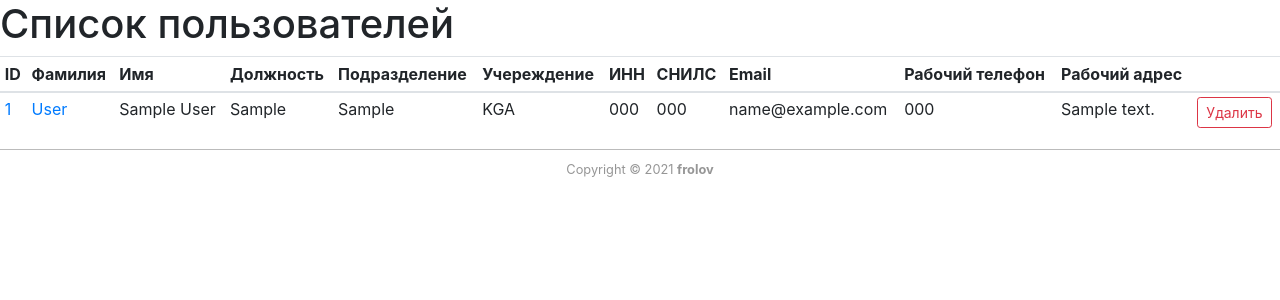
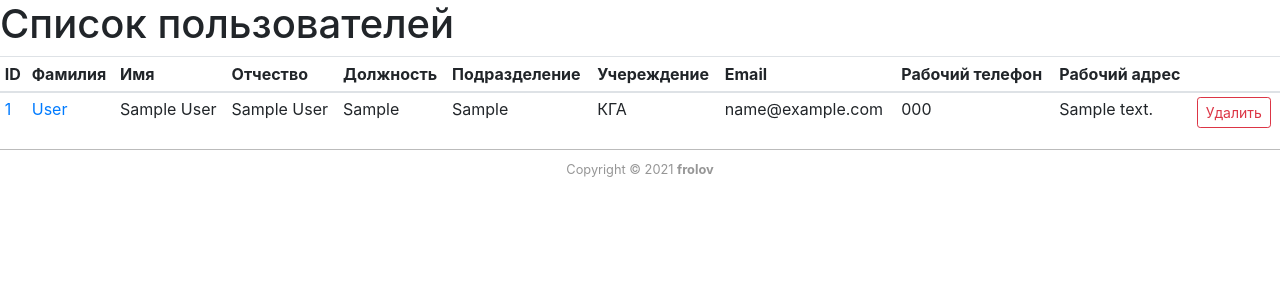
Before and after one commit to Lacsw/digital-sign-storage, a Django app: page /detail in a window 1280 px wide. Shown: the part 56-356 px from the top of the page. Run offline with Django 3.2, Linux system fonts and the light colour scheme; a user stored in the database is signed in; tables that the repository leaves empty hold one stand-in row (values such as "Sample post"); some libraries are stand-ins or nearby versions.

Commit message:
edit customer model return

```diff
--- a/dw_root/quotes/models.py
+++ b/dw_root/quotes/models.py
@@ -36,7 +36,7 @@ class Customer(models.Model):
         ordering = ['last_name']
 
     def __str__(self):
-        return '%s %s' % (self.last_name, self.name)
+        return '%s %s %s' % (self.last_name, self.name, self.middle_name)
 
     def get_absolute_url(self):
         return reverse('customer_detail', kwargs={'pk': self.pk})
--- a/dw_root/quotes/templates/quotes/customer_list.html
+++ b/dw_root/quotes/templates/quotes/customer_list.html
@@ -11,11 +11,10 @@
         <th>ID</th>
         <th>Фамилия</th>
         <th>Имя</th>
+        <th>Отчество</th>
         <th>Должность</th>
         <th>Подразделение</th>
         <th>Учереждение</th>
-        <th>ИНН</th>
-        <th>СНИЛС</th>
         <th>Email</th>
         <th>Рабочий телефон</th>
         <th>Рабочий адрес</th>
@@ -28,11 +27,10 @@
             <td><a href="detail/{{ customer.id }}">{{ customer.id }}</a></td>
             <td><a href="detail/{{ customer.id }}">{{ customer.last_name }}</a></td>
             <td>{{ customer.name }}</td>
+            <td>{{ customer.middle_name }}</td>
             <td>{{ customer.position }}</td>
             <td>{{ customer.department }}</td>
-            <td>{{ customer.iogv }}</td>
-            <td>{{ customer.taxpayer_number|default:"--" }}</td>
-            <td>{{ customer.snils_number|default:"--" }}</td>
+            <td>{{ customer.get_iogv_display }}</td>
             <td>{{ customer.email }}</td>
             <td>{{ customer.work_phone|default:"--" }}</td>
             <td>{{ customer.address|default:"--" }}</td>
```
